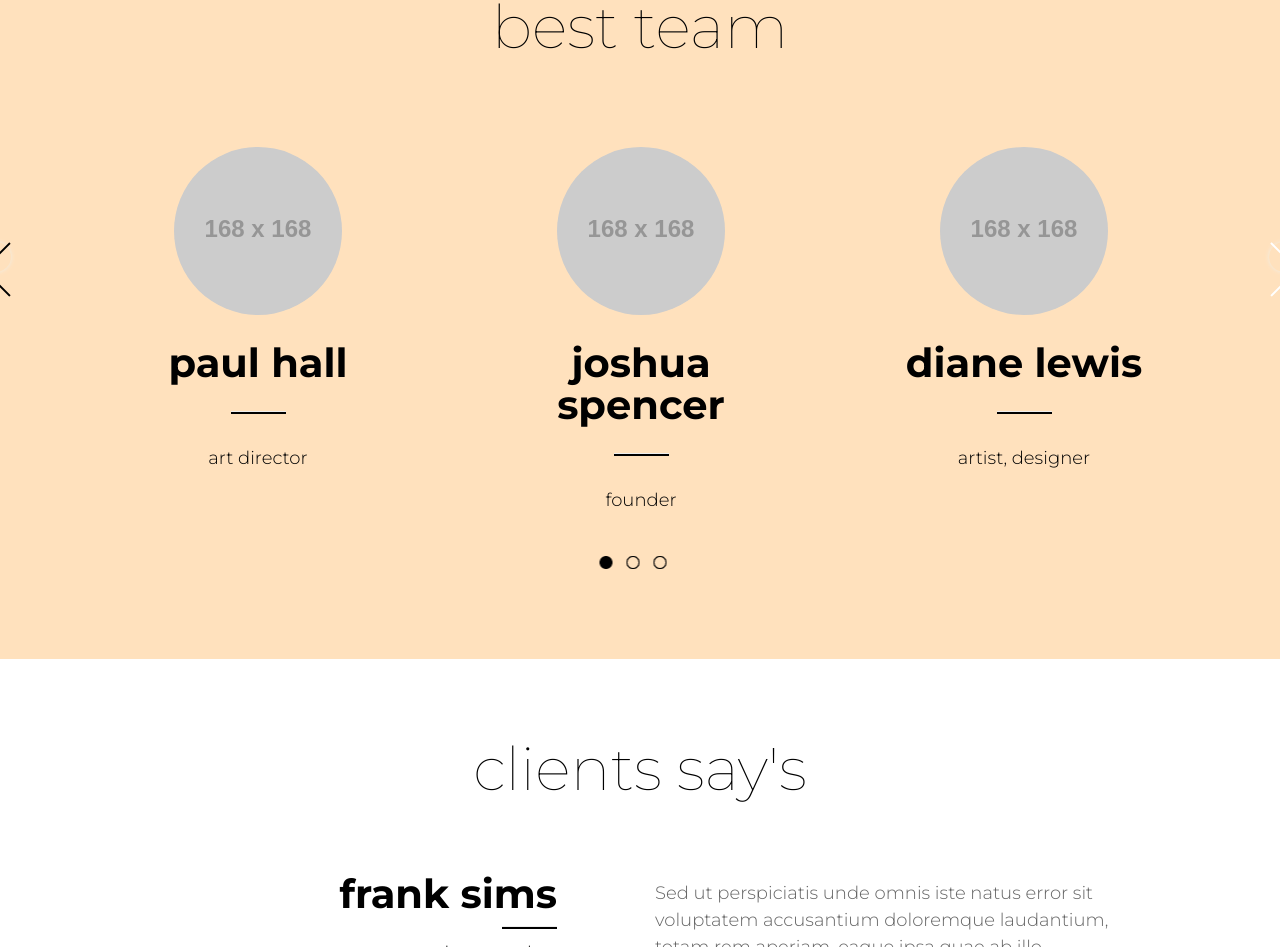
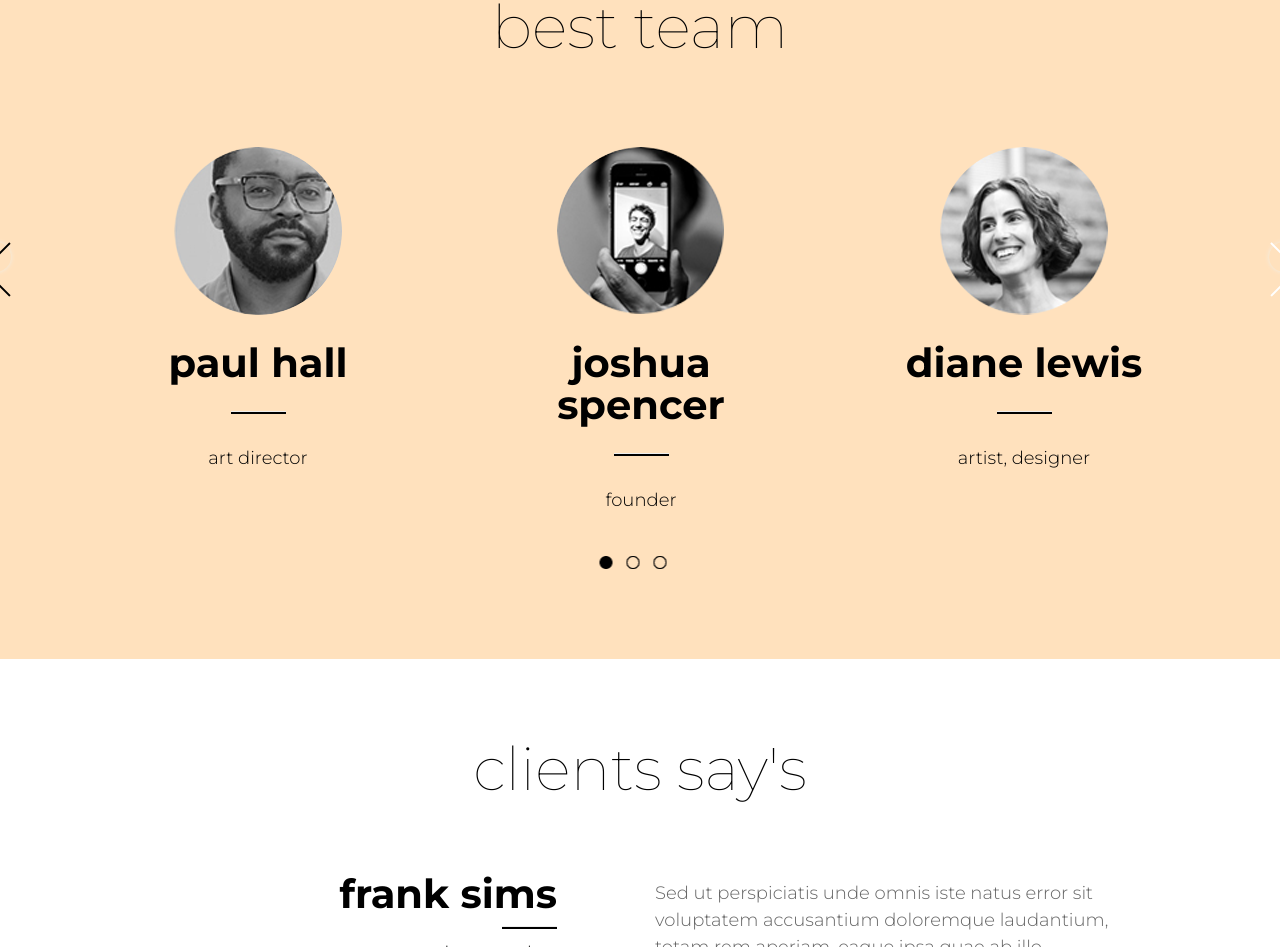
Before and after one commit to korotenko/clemo, a website: page dev/index.html in a window 1280 px wide. Shown: the part 4256-5203 px from the top of the page. Drawn offline with Linux system fonts and the light colour scheme; placeholder pictures from the web are drawn by us.

Commit message:
вставила фото

```diff
--- a/dev/index.html
+++ b/dev/index.html
@@ -258,55 +258,55 @@
                 <div class="jcarousel" data-jcarousel="true">
                     <ul>
 						<li class="col-md-4 col-xs-12">
-							<figure><img class="img-circle" src="http://placehold.it/168x168/ffffff" alt="Image 1"></figure>
+							<figure><img class="img-circle" src="img/best-team/best_team_1.png" alt="Image 1"></figure>
 							<h1 class="h1-style">paul hall</h1>
                             <hr class="sep">
                             <p class="p1-style">art director</p>
 						</li>
 						<li class="col-md-4 col-xs-12">
-							<figure><img class="img-circle" src="http://placehold.it/168x168/ffffff" alt="Image 2"></figure>
+							<figure><img class="img-circle" src="img/best-team/best_team_2.png" alt="Image 2"></figure>
 							<h1 class="h1-style">joshua<br>spencer</h1>
                             <hr class="sep">
                             <p class="p1-style">founder</p>
 						</li>
 						<li class="col-md-4 col-xs-12">
-							<figure><img class="img-circle" src="http://placehold.it/168x168/ffffff" alt="Image 3"></figure>
+							<figure><img class="img-circle" src="img/best-team/best_team_3.png" alt="Image 3"></figure>
 							<h1 class="h1-style">diane lewis</h1>
                             <hr class="sep">
                             <p class="p1-style">artist, designer</p>
 						</li>
 						<li class="col-md-4 col-xs-12">
-							<figure><img class="img-circle" src="http://placehold.it/168x168/ffffff" alt="Image 4"></figure>
+							<figure><img class="img-circle" src="img/best-team/best_team_1.png" alt="Image 4"></figure>
 							<h1 class="h1-style">paul hall</h1>
                             <hr class="sep">
                             <p class="p1-style">art director</p>
 						</li>
 						<li class="col-md-4 col-xs-12">
-							<figure><img class="img-circle" src="http://placehold.it/168x168/ffffff" alt="Image 5"></figure>
+							<figure><img class="img-circle" src="img/best-team/best_team_2.png" alt="Image 5"></figure>
 							<h1 class="h1-style">joshua<br>spencer</h1>
                             <hr class="sep">
                             <p class="p1-style">founder</p>
 						</li>
 						<li class="col-md-4 col-xs-12">
-							<figure><img class="img-circle" src="http://placehold.it/168x168/ffffff" alt="Image 6"></figure>
+							<figure><img class="img-circle" src="img/best-team/best_team_3.png" alt="Image 6"></figure>
 							<h1 class="h1-style">diane lewis</h1>
                             <hr class="sep">
                             <p class="p1-style">artist, designer</p>
 						</li>
 						<li class="col-md-4 col-xs-12">
-							<figure><img class="img-circle" src="http://placehold.it/168x168/ffffff" alt="Image 7"></figure>
+							<figure><img class="img-circle" src="img/best-team/best_team_1.png" alt="Image 7"></figure>
 							<h1 class="h1-style">paul hall</h1>
                             <hr class="sep">
                             <p class="p1-style">art director</p>
 						</li>
 						<li class="col-md-4 col-xs-12">
-							<figure><img class="img-circle" src="http://placehold.it/168x168/ffffff" alt="Image 8"></figure>
+							<figure><img class="img-circle" src="img/best-team/best_team_2.png" alt="Image 8"></figure>
 							<h1 class="h1-style">joshua<br>spencer</h1>
                             <hr class="sep">
                             <p class="p1-style">founder</p>
 						</li>
 						<li class="col-md-4 col-xs-12">
-							<figure><img class="img-circle" src="http://placehold.it/168x168/ffffff" alt="Image 9"></figure>
+							<figure><img class="img-circle" src="img/best-team/best_team_3.png" alt="Image 9"></figure>
 							<h1 class="h1-style">diane lewis</h1>
                             <hr class="sep">
                             <p class="p1-style">artist, designer</p>
```
Also changed, not shown: dev/pages/index.html (+9 -9 lines).
